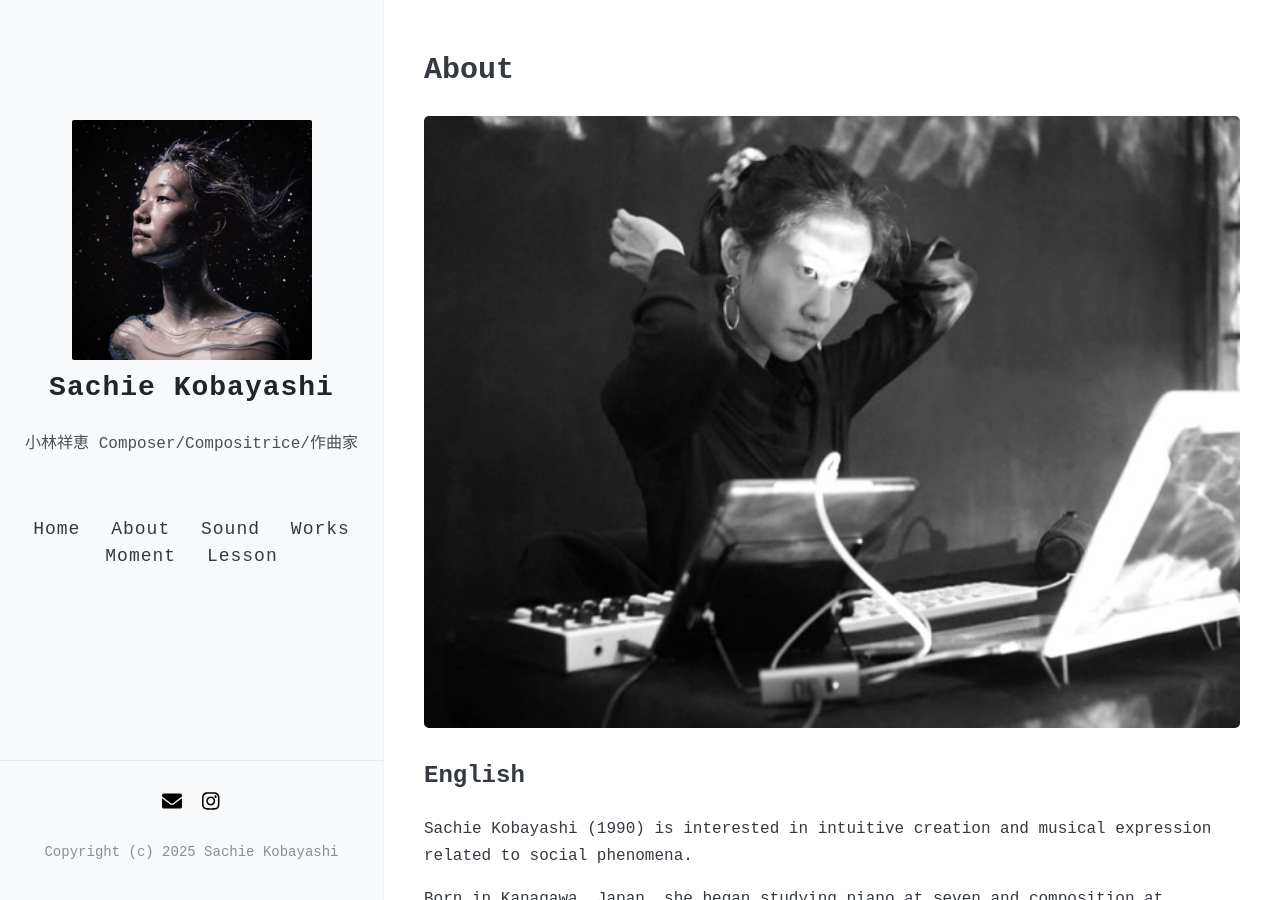
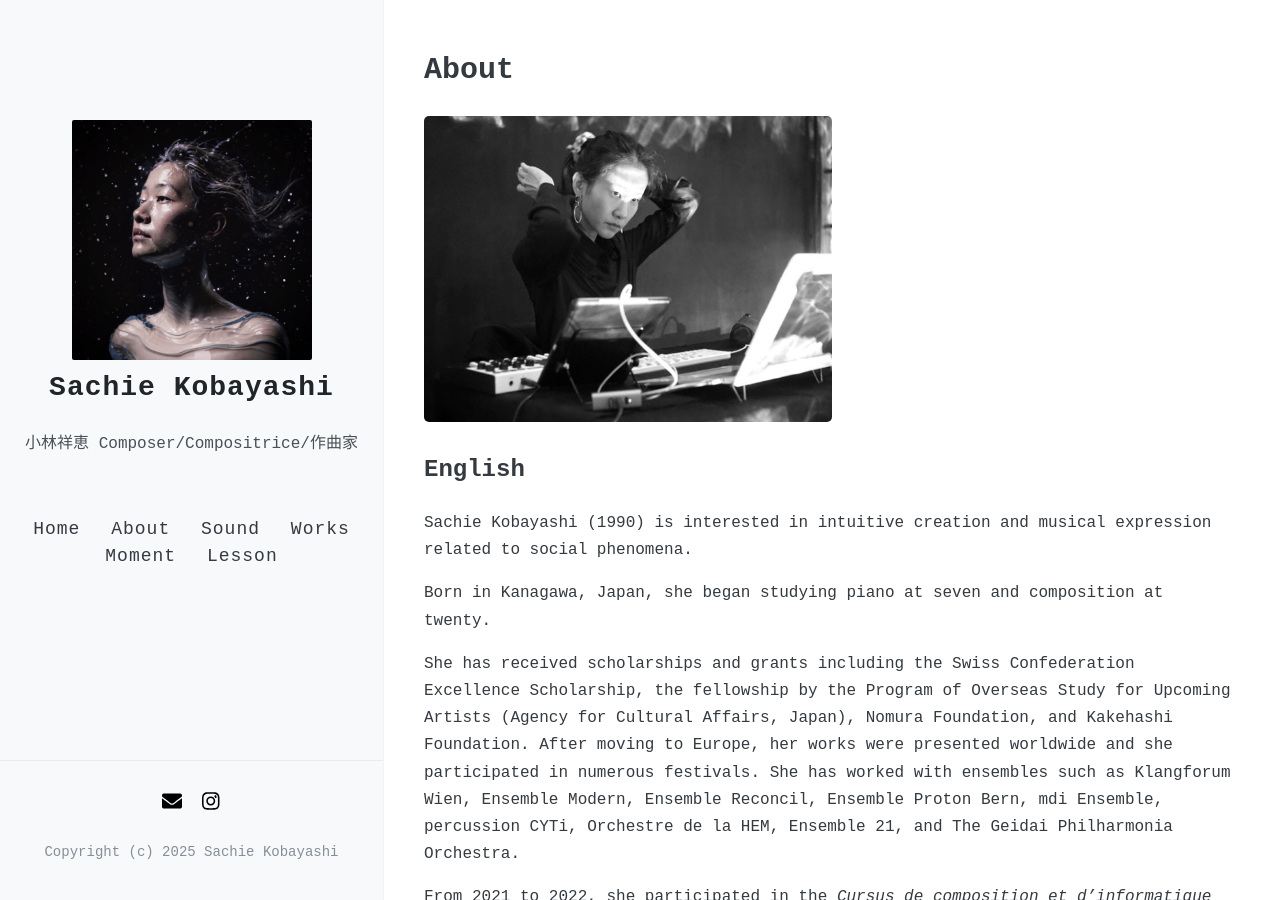
Before and after one commit to kbys88/kbys88.github.io, a Jekyll site: the page built from about.md, in a window 1280 px wide and 900 px high. Built offline with Jekyll 4.4.1, drawn with Linux system fonts in a browser that asks for light colours; nearby versions of some CDN libraries.

Commit message:
Update about.md

```diff
--- a/about.md
+++ b/about.md
@@ -4,7 +4,7 @@ title: About
 permalink: /about/
 ---
 
-<img src="https://raw.githubusercontent.com/kbys88/kbys88.github.io/main/images/about.jpeg" alt="About" width="100%">
+<img src="https://raw.githubusercontent.com/kbys88/kbys88.github.io/main/images/about.jpeg" alt="About" width="50%">
 
 ## English
 
```
